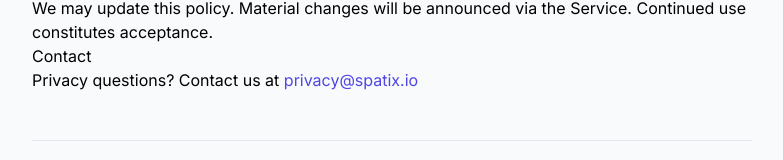
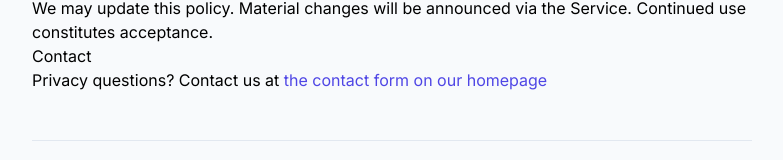
Before and after one commit to alde1022/spatix, a Next.js app in the folder frontend/: page /privacy in a window 1280 px wide. Shown: the part 1581-1741 px from the top of the page, without its empty margins (248-1031 px from the left). Built offline with nearby package versions, Linux system fonts and the light colour scheme.

Commit message:
fix: remove competitor mentions and fake email addresses
- CLAUDE.md: removed 'Competes with Felt, ArcGIS Online, Kepler.gl'
- Terms/Privacy: replaced email addresses with homepage contact link

```diff
--- a/frontend/app/privacy/page.tsx
+++ b/frontend/app/privacy/page.tsx
@@ -126,8 +126,8 @@ export default function PrivacyPage() {
           <h2>Contact</h2>
           <p>
             Privacy questions? Contact us at{" "}
-            <a href="mailto:privacy@spatix.io" className="text-indigo-600 hover:underline">
-              privacy@spatix.io
+            <a href="https://spatix.io" className="text-indigo-600 hover:underline">
+              the contact form on our homepage
             </a>
           </p>
         </div>
--- a/frontend/app/terms/page.tsx
+++ b/frontend/app/terms/page.tsx
@@ -107,8 +107,8 @@ export default function TermsPage() {
           <h2>12. Contact</h2>
           <p>
             Questions about these terms? Contact us at{" "}
-            <a href="mailto:legal@spatix.io" className="text-indigo-600 hover:underline">
-              legal@spatix.io
+            <a href="https://spatix.io" className="text-indigo-600 hover:underline">
+              the contact form on our homepage
             </a>
           </p>
         </div>
```
Also changed, not shown: 1 other file (tests, documents, lock files or other folders).
